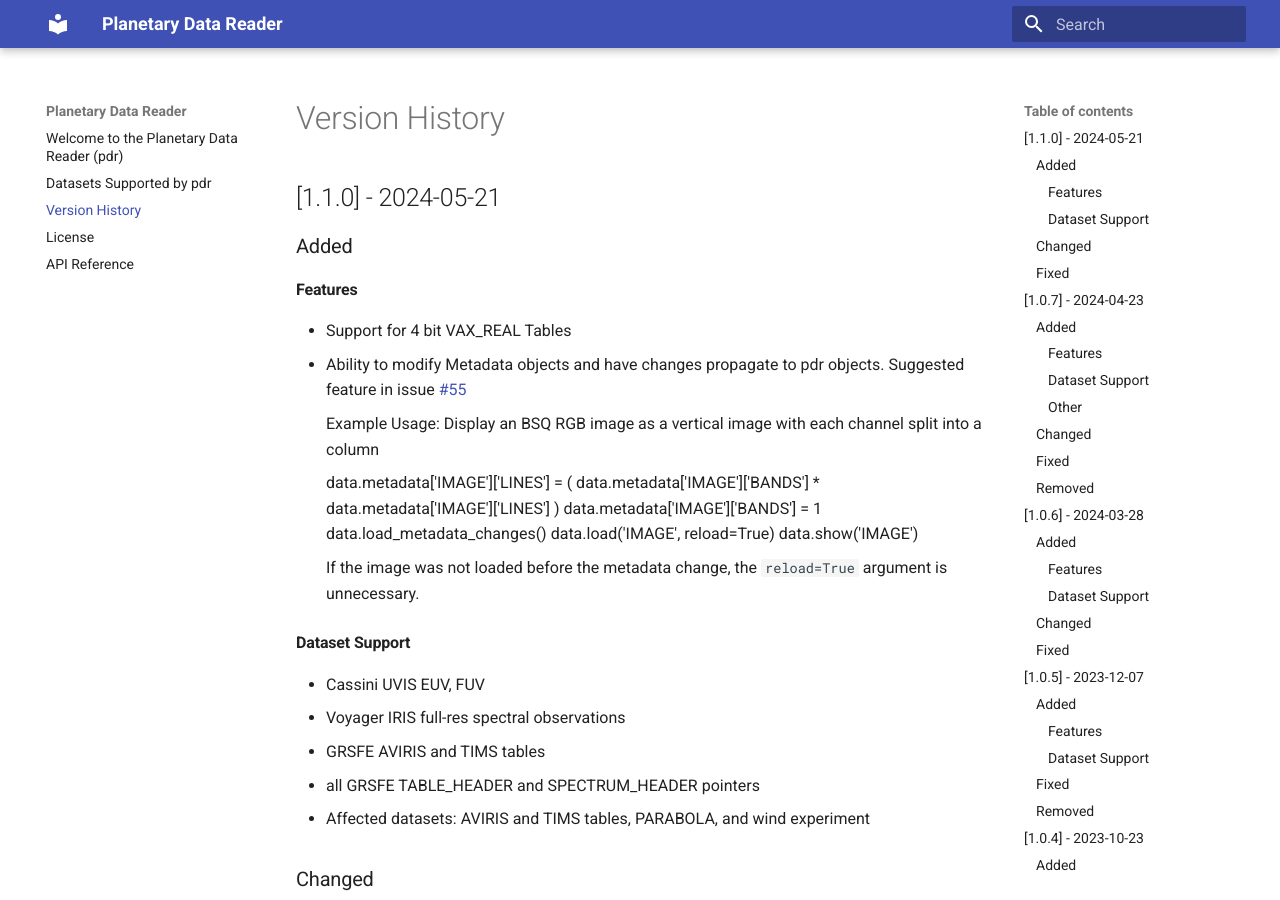
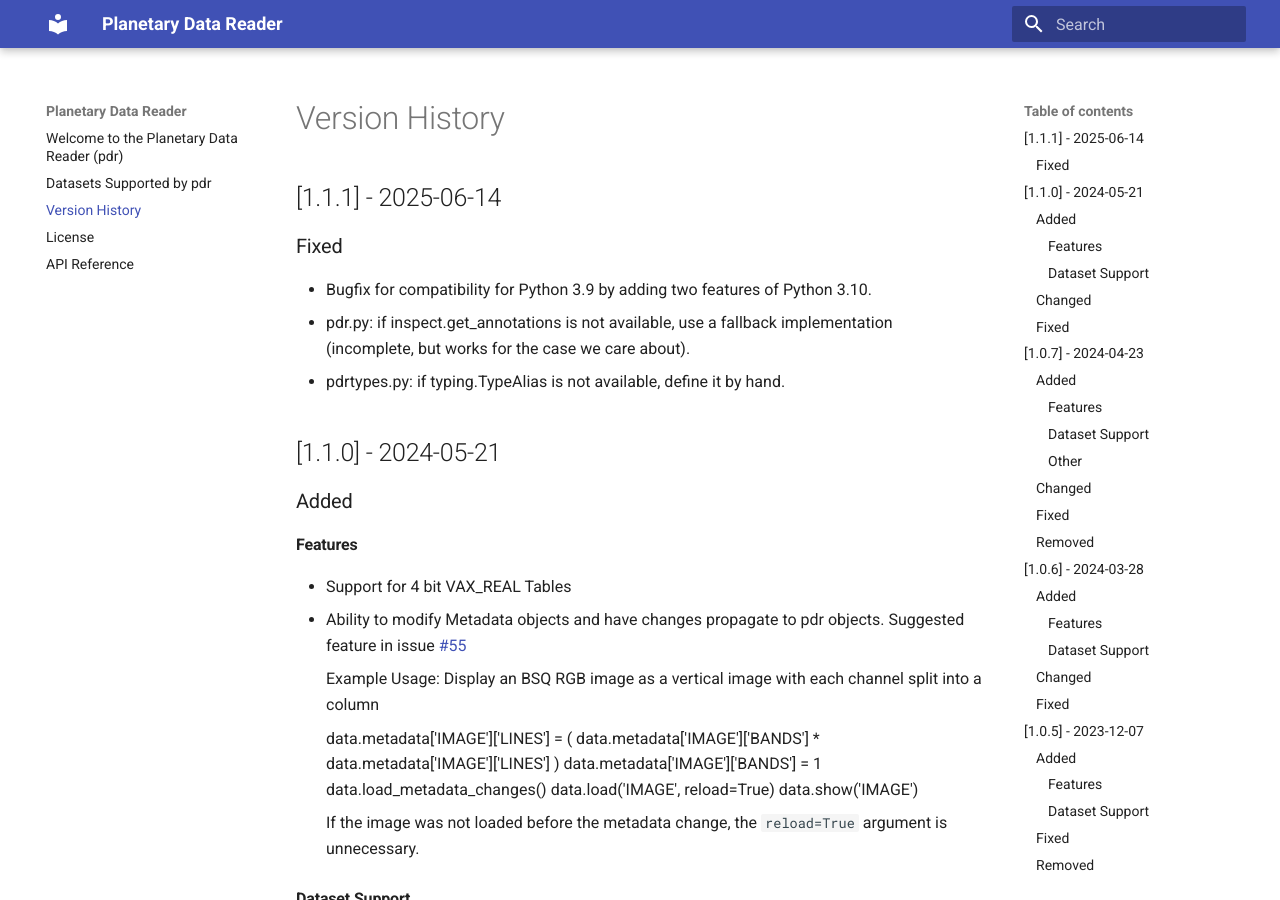
Before and after one commit to MillionConcepts/pdr, an MkDocs documentation site: the page built from docs/version_history.md, in a window 1280 px wide and 900 px high. Built offline with MkDocs 1.6.1 and Material for MkDocs 9.7.7, drawn with Linux system fonts in a browser that asks for light colours.

Commit message:
update changelog/version history, bump version

```diff
--- a/docs/version_history.md
+++ b/docs/version_history.md
@@ -1,4 +1,12 @@
 # Version History
+## [1.1.1] - 2025-06-14
+### Fixed
+- Bugfix for compatibility for Python 3.9 by adding two features of Python 3.10.
+  - pdr.py: if inspect.get_annotations is not available, use a fallback
+    implementation (incomplete, but works for the case we care about).
+  - pdrtypes.py: if typing.TypeAlias is not available, define it by hand.
+
+
 ## [1.1.0] - 2024-05-21
 ### Added
 
--- a/pdr/__init__.py
+++ b/pdr/__init__.py
@@ -8,7 +8,7 @@ from pdr.pdr import Data, Metadata
 if TYPE_CHECKING:
     from pathlib import Path
 
-__version__ = "1.1.0"
+__version__ = "1.1.1"
 
 pkg_dir = _osp.abspath(_osp.dirname(__file__))
 
--- a/setup.py
+++ b/setup.py
@@ -5,7 +5,7 @@ with open("README.md", "r", encoding="utf-8") as fh:
 
 setuptools.setup(
     name="pdr",
-    version="1.1.0",
+    version="1.1.1",
     author="Chase Million",
     author_email="chase@millionconcepts.com",
     description="Planetary Data Reader",
```
Also changed, not shown: CHANGELOG.md (+7 -0 lines).
